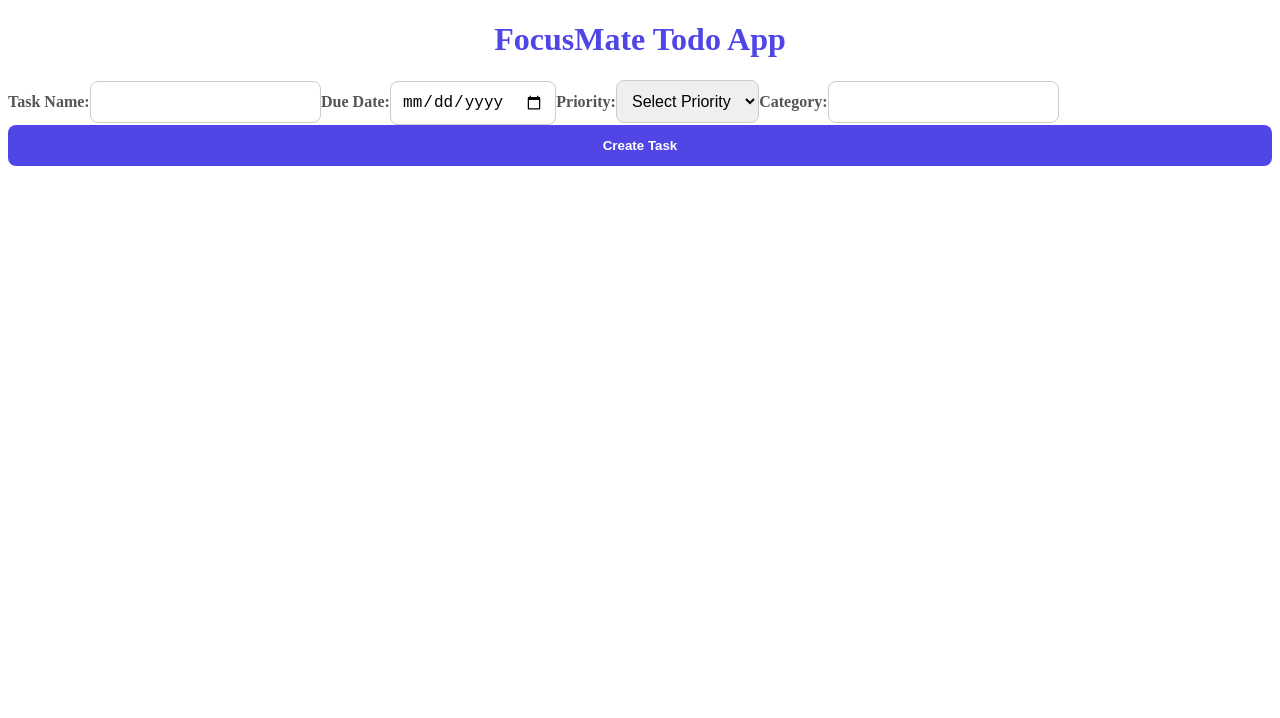
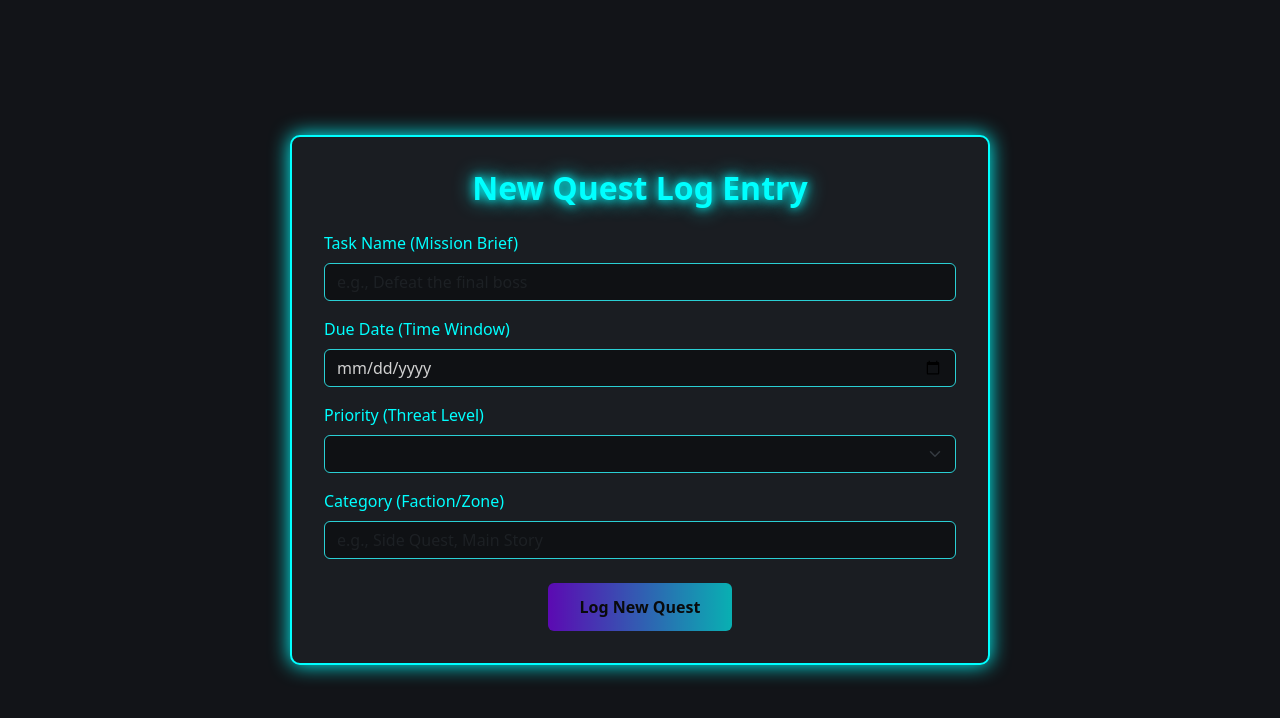
Before and after one commit to joshishruti9/FocusMate, an Angular app in the folder frontend/frontend-app/: page / in a window 1280 px wide. Shown: the top 718 px of the page. Built offline with nearby package versions, Linux system fonts and the light colour scheme.

Commit message:
Added UI changes and bootstrap changes

```diff
--- a/frontend/frontend-app/angular.json
+++ b/frontend/frontend-app/angular.json
@@ -23,7 +23,8 @@
               }
             ],
             "styles": [
-              "src/styles.css"
+              "src/styles.css",
+              "node_modules/bootstrap/dist/css/bootstrap.min.css"
             ],
             "server": "src/main.server.ts",
             "outputMode": "server",
--- a/frontend/frontend-app/package.json
+++ b/frontend/frontend-app/package.json
@@ -31,6 +31,7 @@
     "@angular/platform-server": "^20.3.0",
     "@angular/router": "^20.3.0",
     "@angular/ssr": "^20.3.5",
+    "bootstrap": "^5.3.8",
     "express": "^5.1.0",
     "rxjs": "~7.8.0",
     "tslib": "^2.3.0",
--- a/frontend/frontend-app/src/app/app.component.ts
+++ b/frontend/frontend-app/src/app/app.component.ts
@@ -8,7 +8,6 @@ import { RouterOutlet } from '@angular/router'
     RouterOutlet
   ],
   template: `
-    <h1>FocusMate Todo App</h1>
     <router-outlet></router-outlet>
   `,
   styleUrls: ['./app.component.css']
--- a/frontend/frontend-app/src/app/app.module.ts
+++ b/frontend/frontend-app/src/app/app.module.ts
@@ -6,7 +6,6 @@ import { CreateTaskComponent } from './components/create-task/create-task.compon
   standalone: true,
   imports: [CreateTaskComponent],
   template: `
-    <h1>FocusMate Todo App</h1>
     <app-create-task></app-create-task>
   `,
   styleUrls: ['./app.component.css']
--- a/frontend/frontend-app/src/app/components/create-task/create-task.component.css
+++ b/frontend/frontend-app/src/app/components/create-task/create-task.component.css
@@ -1,66 +1,67 @@
-.container {
-  max-width: 500px;
-  margin: 50px auto;
-  background: #fff;
+/* === Base Container === */
+.quest-form-container {
+  min-height: 100vh;
+  background-color: #121418;
+  display: flex;
+  align-items: center;
+  justify-content: center;
   padding: 2rem;
-  border-radius: 16px;
-  box-shadow: 0 4px 10px rgba(0, 0, 0, 0.1);
 }
 
-h2 {
-  text-align: center;
-  color: #333;
-  margin-bottom: 1rem;
+/* === Card Styling === */
+.quest-form-card {
+  background-color: #1a1d22;
+  border: 2px solid cyan;
+  border-radius: 10px;
+  box-shadow: 0 0 20px cyan;
+  padding: 2rem;
+  width: 100%;
+  max-width: 700px;
 }
 
-.form-group {
-  display: flex;
-  flex-direction: column;
-  margin-bottom: 1rem;
+/* === Title === */
+.quest-form-title {
+  color: cyan;
+  text-shadow: 0 0 10px cyan, 0 0 20px cyan;
+  font-weight: 700;
 }
 
-label {
-  font-weight: 600;
-  color: #555;
-  margin-bottom: 0.4rem;
+/* === Labels === */
+.quest-form-card .form-label {
+  color: cyan;
+  font-weight: 500;
 }
 
-input, select {
-  padding: 0.7rem;
-  border: 1px solid #ccc;
-  border-radius: 8px;
-  font-size: 1rem;
+/* === Input Fields === */
+.quest-form-card .form-control,
+.quest-form-card .form-select {
+  background-color: #0f1114;
+  color: #d1d1d1;
+  border: 1px solid #2acfd4;
+  border-radius: 6px;
 }
 
-button {
-  width: 100%;
-  padding: 0.8rem;
-  background: #4f46e5;
-  color: #fff;
-  border: none;
-  border-radius: 8px;
-  font-weight: 600;
-  cursor: pointer;
-  transition: 0.2s;
+.quest-form-card .form-control:focus,
+.quest-form-card .form-select:focus {
+  box-shadow: 0 0 8px cyan;
+  border-color: cyan;
+  background-color: #111417;
+  color: white;
 }
 
-button:hover {
-  background: #4338ca;
+/* === Button === */
+.quest-btn {
+  background: linear-gradient(to right, #7f00ff, #00ffff);
+  border: none;
+  color: #000;
+  font-weight: bold;
+  padding: 0.75rem 2rem;
+  border-radius: 6px;
+  transition: transform 0.2s ease, box-shadow 0.3s ease;
 }
 
-button:disabled {
-  background: #999;
-  cursor: not-allowed;
+.quest-btn:hover {
+  transform: scale(1.05);
+  box-shadow: 0 0 20px #00ffff;
+  color: #000;
 }
-
-.success {
-  text-align: center;
-  color: green;
-  margin-top: 1rem;
-}
-
-.error {
-  text-align: center;
-  color: red;
-  margin-top: 1rem;
-}
--- a/frontend/frontend-app/src/app/components/create-task/create-task.component.html
+++ b/frontend/frontend-app/src/app/components/create-task/create-task.component.html
@@ -1,20 +1,51 @@
-<form (ngSubmit)="onSubmit()" #taskForm="ngForm">
-  <label>Task Name:</label>
-  <input type="text" [(ngModel)]="task.name" name="taskName" required />
+<div class="quest-form-container">
+  <div class="quest-form-card">
+    <h2 class="quest-form-title text-center mb-4">New Quest Log Entry</h2>
 
-  <label>Due Date:</label>
-  <input type="date" [(ngModel)]="task.dueDate" name="dueDate" required />
+    <form (ngSubmit)="onSubmit()" #taskForm="ngForm">
+      <div class="mb-3">
+        <label for="taskName" class="form-label">Task Name (Mission Brief)</label>
+        <input
+          type="text"
+          id="taskName"
+          class="form-control"
+          [(ngModel)]="task.name"
+          name="taskName"
+          required
+          placeholder="e.g., Defeat the final boss"
+        />
+      </div>
 
-  <label>Priority:</label>
-  <select [(ngModel)]="task.priority" name="priority" required>
-    <option value="">Select Priority</option>
-    <option value="Low">Low</option>
-    <option value="Medium">Medium</option>
-    <option value="High">High</option>
-  </select>
+      <div class="mb-3">
+        <label for="dueDate" class="form-label">Due Date (Time Window)</label>
+        <input type="date" id="dueDate" class="form-control" [(ngModel)]="task.dueDate" name="dueDate" [min]="minDate" required />
+      </div>
 
-  <label>Category:</label>
-  <input type="text" [(ngModel)]="task.category" name="category" />
+      <div class="mb-3">
+        <label for="priority" class="form-label">Priority (Threat Level)</label>
+        <select id="priority" class="form-select" [(ngModel)]="task.priority" name="priority" required >
+          <option>-- Select Threat Level --</option>
+          <option>Low</option>
+          <option>Medium</option>
+          <option>High</option>
+        </select>
+      </div>
 
-  <button type="submit">Create Task</button>
-</form>
+      <div class="mb-4">
+        <label for="category" class="form-label">Category (Faction/Zone)</label>
+        <input
+          type="text"
+          id="category"
+          [(ngModel)]="task.category"
+          name="category"
+          class="form-control"
+          placeholder="e.g., Side Quest, Main Story"
+        />
+      </div>
+
+      <div class="text-center">
+        <button type="submit" class="btn quest-btn" [disabled]="taskForm.invalid">Log New Quest</button>
+      </div>
+    </form>
+  </div>
+</div>
--- a/frontend/frontend-app/src/app/components/create-task/create-task.component.ts
+++ b/frontend/frontend-app/src/app/components/create-task/create-task.component.ts
@@ -1,11 +1,12 @@
 import { Component } from '@angular/core';
 import { FormsModule } from '@angular/forms';
 import { TaskService } from '../../services/task.service';
+import { CommonModule } from '@angular/common';
 
 @Component({
   selector: 'app-create-task',
   standalone: true,
-  imports: [FormsModule],
+  imports: [FormsModule, CommonModule],
   providers: [TaskService],
   templateUrl: './create-task.component.html',
   styleUrls: ['./create-task.component.css']
@@ -14,25 +15,29 @@ export class CreateTaskComponent {
   task = { name: '', dueDate: '', priority: '', category: '' };
   successMessage: string = '';
   errorMessage: string = '';
+  minDate: string;
 
-  constructor(private taskService: TaskService) {}
+  constructor(private taskService: TaskService) {
+    const today = new Date();
+    this.minDate = today.toISOString().split('T')[0];
+  }
 
   onSubmit() {
   try {
       this.taskService.createTask(this.task).subscribe({
         next: () => {
-          console.log('API call successful. Should NOT redirect.');
-          this.successMessage = 'Task created successfully!';
+          console.log('API call successful.');
+          this.successMessage = 'Success: New Quest Logged! Preparing for deployment.';
           this.task = { name: '', dueDate: '', priority: '', category: '' };
         },
         error: err => {
           console.error('API Error (Async):', err);
-          this.errorMessage = 'Failed to create task.';
+          this.errorMessage = 'Error: Failed to log quest. Check console for details.';
         }
         });
       } catch (syncError) {
       console.error('CRITICAL SYNCHRONOUS ERROR (Failed to start API call):', syncError);
-      this.errorMessage = 'A critical app error occurred during submission.';
+      this.errorMessage = 'Error: A critical app error occurred during submission.';
     }
   }
 }
```
Also changed, not shown: 1 other file (tests, documents, lock files or other folders).
